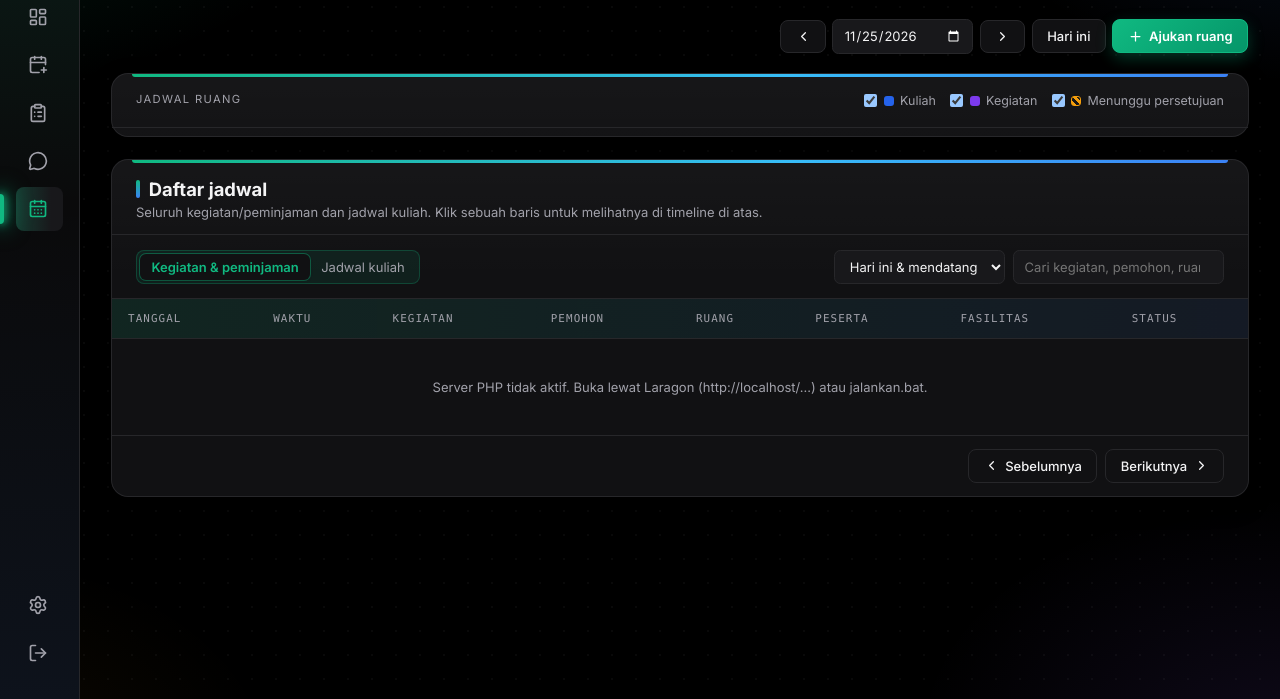
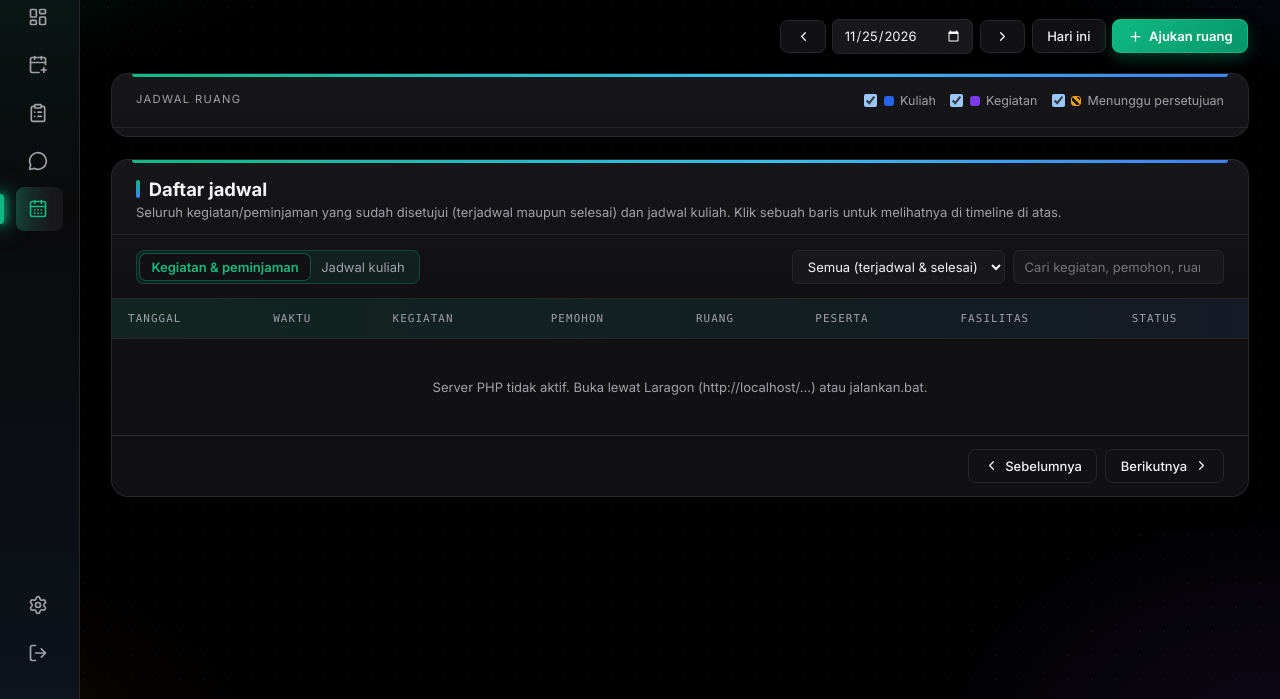
Before and after one commit to adhamramadhan66-code/Web-Peminjaman, a plain HTML site: page jadwal.html in a window 1280 px wide. Shown: the part 101-800 px from the top of the page. Drawn offline with nearby package versions, Linux system fonts and the light colour scheme; no server answers; sample sign-in values are in the browser's storage.

Commit message:
Daftar jadwal: tab Kegiatan & peminjaman menampilkan semua kegiatan disetujui (terjadwal dan selesai)
Co-Authored-By: Claude Sonnet 5.5 <noreply@anthropic.com>
Claude-Session: https://claude.ai/code/session_01VTtysfdu7JwZTSbw4nViVs

```diff
--- a/jadwal.html
+++ b/jadwal.html
@@ -130,7 +130,7 @@
             <div class="list-head list-head-flex">
                 <div>
                     <h3>Daftar jadwal</h3>
-                    <p>Seluruh kegiatan/peminjaman dan jadwal kuliah. Klik sebuah baris untuk melihatnya di timeline di atas.</p>
+                    <p>Seluruh kegiatan/peminjaman yang sudah disetujui (terjadwal maupun selesai) dan jadwal kuliah. Klik sebuah baris untuk melihatnya di timeline di atas.</p>
                 </div>
                 <div class="list-actions khusus-admin">
                     <button type="button" class="btn" id="btnTemplate" title="Unduh contoh berkas Excel untuk tab ini"><i data-lucide="download"></i> Template</button>
@@ -232,7 +232,7 @@
 
     <script src="app.js?v=4"></script>
     <script src="alasan.js?v=1"></script>
-    <script src="jadwal.js?v=9"></script>
+    <script src="jadwal.js?v=10"></script>
     <script src="jadwal-kelola.js?v=2"></script>
     <script src="pesan-notif.js?v=1"></script>
     <script src="profil.js?v=1"></script>
--- a/jadwal.js
+++ b/jadwal.js
@@ -184,13 +184,13 @@
 
     // ---------- Daftar jadwal (tabel + pencarian) ----------
     const NAMA_HARI = ['', 'Senin', 'Selasa', 'Rabu', 'Kamis', 'Jumat', 'Sabtu', 'Minggu'];
-    const dk = { tab: 'kegiatan', q: '', halaman: 1, waktu: 'mendatang', hari: '0', per: 25, total: 0 };
+    const dk = { tab: 'kegiatan', q: '', halaman: 1, waktu: 'semua', hari: '0', per: 25, total: 0 };
     const KOLOM = {
         kegiatan: ['Tanggal', 'Waktu', 'Kegiatan', 'Pemohon', 'Ruang', 'Peserta', 'Fasilitas', 'Status'],
         kuliah: ['Hari', 'Jam', 'Mata kuliah', 'Kelas', 'Pengajar', 'Program studi', 'Ruang'],
     };
     const FILTER = {
-        kegiatan: [['mendatang', 'Hari ini & mendatang'], ['riwayat', 'Riwayat'], ['semua', 'Semua tanggal']],
+        kegiatan: [['semua', 'Semua (terjadwal & selesai)'], ['mendatang', 'Hari ini & mendatang'], ['riwayat', 'Sudah selesai']],
         kuliah: [['0', 'Semua hari'], ['1', 'Senin'], ['2', 'Selasa'], ['3', 'Rabu'], ['4', 'Kamis'], ['5', 'Jumat'], ['6', 'Sabtu']],
     };
 
@@ -254,7 +254,7 @@
         const body = $('dBody');
         try {
             const url = dk.tab === 'kegiatan'
-                ? 'api/peminjaman.php?' + new URLSearchParams({ status: 'semua', waktu: dk.waktu, q: dk.q, halaman: dk.halaman })
+                ? 'api/peminjaman.php?' + new URLSearchParams({ status: 'disetujui', waktu: dk.waktu, q: dk.q, halaman: dk.halaman })
                 : 'api/jadwal.php?' + new URLSearchParams({ daftar: 'kuliah', hari: dk.hari, q: dk.q, halaman: dk.halaman });
             const d = await api(url);
             dk.total = d.total; dk.per = d.per;
```
